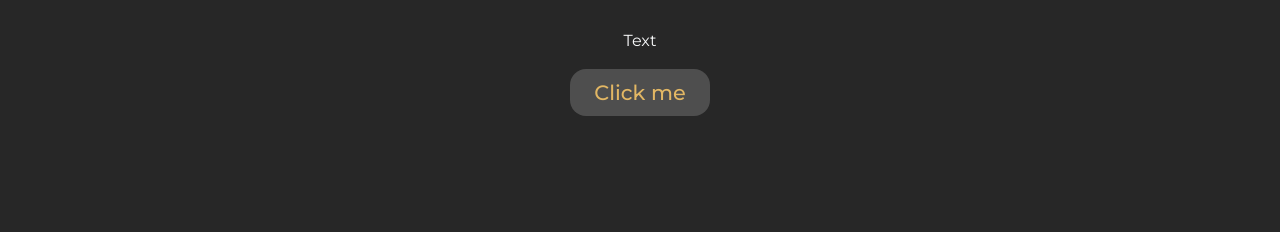
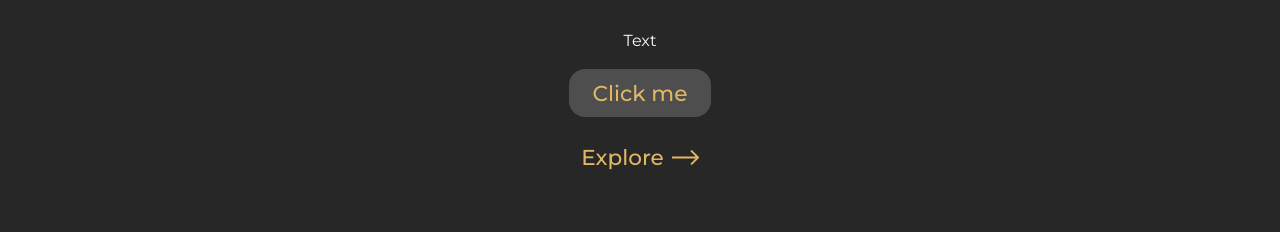
Before and after one commit to biomod2023/biomod2023, a Vue app: page / in a window 1280 px wide. Shown: the part 196-428 px from the top of the page. Built offline with nearby package versions, Linux system fonts and the light colour scheme.

Commit message:
Added light button with arrow; added additional active state styling for primary button

```diff
--- a/src/assets/main.css
+++ b/src/assets/main.css
@@ -14,5 +14,5 @@
 }
 
 .btn {
-  @apply bg-[#4E4E4E] hover:bg-[#C9A96C] text-gold hover:text-black transition-colors duration-200 rounded-[16px] font-medium text-subtitle py-2 px-6;
+  @apply bg-[#4E4E4E] hover:bg-[#C9A96C] active:bg-[#C9A96C] active:opacity-70 text-gold hover:text-black transition-colors duration-200 rounded-[16px] font-medium text-subtitle py-2 px-6;
 }
--- /dev/null
+++ b/src/components/LightButton.vue
@@ -0,0 +1,11 @@
+<script setup lang="ts">
+</script>
+
+<template>
+    <button class="flex items-center gap-2 bg-none px-6 py-2 text-gold text-subtitle font-medium hover:opacity-80 active:opacity-60 transition-opacity duration-200">
+        <slot></slot>
+        <svg width="27" height="15" viewBox="0 0 27 15" fill="none" xmlns="http://www.w3.org/2000/svg">
+            <path d="M26.7071 8.20711C27.0976 7.81658 27.0976 7.18342 26.7071 6.79289L20.3431 0.428932C19.9526 0.0384078 19.3195 0.0384078 18.9289 0.428932C18.5384 0.819457 18.5384 1.45262 18.9289 1.84315L24.5858 7.5L18.9289 13.1569C18.5384 13.5474 18.5384 14.1805 18.9289 14.5711C19.3195 14.9616 19.9526 14.9616 20.3431 14.5711L26.7071 8.20711ZM0 8.5H26V6.5H0V8.5Z" fill="#E2B764"/>
+        </svg>
+    </button>
+</template>
--- a/src/views/HomeView.vue
+++ b/src/views/HomeView.vue
@@ -1,6 +1,7 @@
 <script setup lang="ts">
 import NavBar from '../components/NavBar.vue'
 import Footer from '../components/Footer.vue'
+import LightButton from '../components/LightButton.vue'
 </script>
 
 <template>
@@ -10,6 +11,7 @@ import Footer from '../components/Footer.vue'
       <h1 class="text-gold font-title text-title">Title</h1>
       <p>Text</p>
       <button class="btn my-4">Click me</button>
+      <LightButton>Explore</LightButton>
     </main>
 
     <div class="flex flex-col justify-end grow">
--- a/tailwind.config.js
+++ b/tailwind.config.js
@@ -19,7 +19,7 @@ module.exports = {
         'title': ['5rem', {
           fontWeight: '600'
         }],
-        'subtitle': ['1.3rem']
+        'subtitle': ['1.35rem']
       }
     },
   },
```
